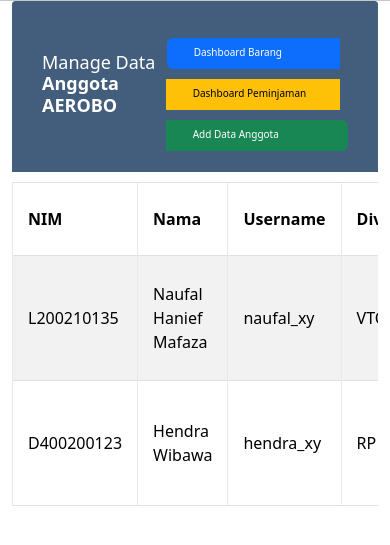
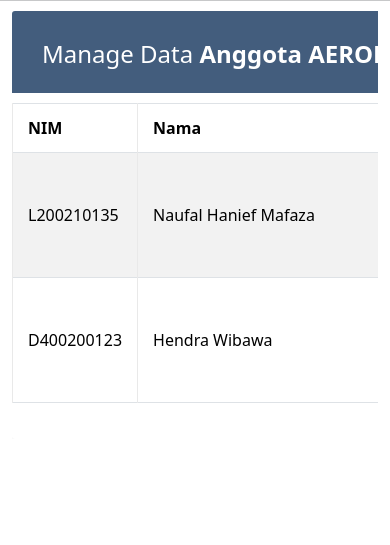
Before and after one commit to Abstrakx/aerobo_web, a Django app: page /dashboard/ in a window 390 px wide. Shown: the part 88-633 px from the top of the page. Run offline with Django 4.2, Linux system fonts and the light colour scheme; a user stored in the database is signed in; data comes from the database, SQL or seed files in the repository; both versions use the stored data as it was after the commit; some libraries are stand-ins or nearby versions.

Commit message:
Update : Major update on interface

```diff
--- a/aerobo_website/aerobo_website/settings.py
+++ b/aerobo_website/aerobo_website/settings.py
@@ -26,8 +26,7 @@ SECRET_KEY = 'django-insecure-hxz8$a40s0!-+-pyu_c3ku8$tpt#4c7w-h-@_9v*sm2%43qked
 # SECURITY WARNING: don't run with debug turned on in production!
 DEBUG = True
 
-ALLOWED_HOSTS = []
-
+ALLOWED_HOSTS = ['localhost', '0.0.0.0', '127.0.0.1', '192.168.222.200']
 
 # Application definition
 
--- a/aerobo_website/doorlock_iot/templates/dashboard.html
+++ b/aerobo_website/doorlock_iot/templates/dashboard.html
@@ -56,10 +54,9 @@
     <hr class="my-0">
 
     <!-- Section C: Dashboard Content -->
-    <div class="container-fluid" style="margin-top: -30px;">
+    <div class="container-fluid" style="margin-top: -20px;">
         <div class="table-responsive">
             <div class="table-wrapper">
-                <!-- Section C.1: Table Title and Action Buttons -->
                 <div class="table-title">
                     <div class="d-flex justify-content-between align-items-center">
                         <h2>Manage Data <b>Anggota AEROBO</b></h2>
@@ -76,10 +73,9 @@
                         </div>
                     </div>
                 </div>
-
-                <!-- Section C.2: Table for Data Anggota -->
                 <table class="table table-striped table-hover table-bordered">
                     <thead>
+                        <tr>
                             <tr>
                                 <th>NIM</th>
                                 <th>Nama</th>
@@ -298,9 +296,9 @@
     });
 });
 
-    // javascript function untuk mengedit data mahasiswa
+// javascript function for edit data mahasiswa
 $('#editAnggotaModal').on('show.bs.modal', function (event) {
-        var button = $(event.relatedTarget); // Button that triggered the modal
+    var button = $(event.relatedTarget);
 
     // Extract data attributes
     var id = button.data('id');
--- a/aerobo_website/doorlock_iot/templates/dashboard_admin_peminjaman.html
+++ b/aerobo_website/doorlock_iot/templates/dashboard_admin_peminjaman.html
@@ -53,14 +53,14 @@
     <hr class="my-0">
 
     <!-- Section C: Main Content -->
-    <div class="container-fluid" style="margin-top: -30px;">
+    <div class="container-fluid" style="margin-top: -20px;">
         <div class="table-responsive">
             <div class="table-wrapper">
                 <!-- Table Title -->
                 <div class="table-title">
                     <div class="d-flex justify-content-between align-items-center">
                         <h2>Manage Data <b>Peminjaman Barang</b></h2>
-                        <div class="col-sm-6">
+                        <div class="btn-group mt-3 mt-md-0">
                             <a href="{% url 'dashboard' %}" class="btn btn-danger" style="margin-right: 8px;">
                                 <i class="material-icons">&#xe7ef;</i> <span>Dashboard Anggota</span>
                             </a>
--- a/aerobo_website/doorlock_iot/templates/dashboard_barang.html
+++ b/aerobo_website/doorlock_iot/templates/dashboard_barang.html
@@ -59,7 +59,7 @@
     <hr class="my-0">
 
     <!-- Section C: Main Content -->
-    <div class="container-fluid" style="margin-top: -30px;">
+    <div class="container-fluid" style="margin-top: -20px;">
         <div class="table-responsive">
             <div class="table-wrapper">
                 <!-- Table Title -->
--- a/aerobo_website/doorlock_iot/urls.py
+++ b/aerobo_website/doorlock_iot/urls.py
@@ -1,7 +1,7 @@
 from django.urls import path, include
 from django.contrib.auth.views import LogoutView
 from rest_framework.routers import DefaultRouter
-from .views import aerobo_member_viewset, barang_viewset,  peminjaman_viewset ,CustomLoginView, dashboard_anggota_list, member_login, member_logout, dashboard_member, edit_member, delete_member, dashboard_barang_list, delete_barang, edit_barang, dashboard_barang_member, peminjaman_list, update_status, peminjaman_barang_submit, delete_peminjaman
+from .views import aerobo_member_viewset, barang_viewset,  peminjaman_viewset ,CustomLoginView, dashboard_anggota_list, member_login, member_logout, dashboard_member, edit_member, delete_member, dashboard_barang_list, delete_barang, edit_barang, dashboard_barang_member, peminjaman_list, update_status, peminjaman_barang_submit, delete_peminjaman, update_status_member
 
 router = DefaultRouter()
 router.register(r'aerobo_member', aerobo_member_viewset)
@@ -26,4 +26,5 @@ urlpatterns = [
     path('peminjaman/<int:pk>/status/<str:new_status>/', update_status, name='update_status'),
     path('peminjaman/submit/', peminjaman_barang_submit, name='peminjaman_barang_submit'),
     path('delete-peminjaman/', delete_peminjaman, name='delete_peminjaman'),
+    path('peminjaman-member/<int:pk>/status/<str:new_status>/', update_status_member, name='update_status_member'),
 ]
--- a/aerobo_website/doorlock_iot/views.py
+++ b/aerobo_website/doorlock_iot/views.py
@@ -432,3 +432,18 @@ def peminjaman_barang_submit(request):
     else:
         form = PeminjamanForm()
     return render(request, 'dashboard_member.html', {'form': form})
+
+@mahasiswa_login_required
+def update_status_member(request, pk, new_status):
+    peminjaman = get_object_or_404(Peminjaman, pk=pk)
+
+    if new_status == 'Diterima' and peminjaman.barang.jumlah >= peminjaman.jumlah_pinjam:
+        peminjaman.status = Peminjaman.Status.DITERIMA
+    elif new_status == 'Dikembalikan':
+        peminjaman.status = Peminjaman.Status.DIKEMBALIKAN
+        peminjaman.tanggal_kembali = timezone.now()
+    else:
+        return render(request, 'error.html', {'message': 'Aksi tidak valid atau stok barang habis.'})
+
+    peminjaman.save()
+    return redirect('dashboard_member')
--- a/aerobo_website/static/css/dashboard.css
+++ b/aerobo_website/static/css/dashboard.css
@@ -1,4 +1,6 @@
-/* Global Styles */
+/* ================================
+   General Body Styles
+=================================== */
 body {
     color: #566787;
     background: #f5f5f5;
@@ -6,9 +8,13 @@ body {
     font-size: 13px;
 }
 
-/* Navbar Styles */
+/* ================================
+   Navbar Custom Styles
+=================================== */
 .navbar-custom {
     background-color: #d37000;
+    padding-top: 1px;
+    padding-bottom: 1px;
     font-family: 'Montserrat', sans-serif;
 }
 
@@ -16,27 +22,25 @@ body {
     padding-top: 10px;
 }
 
-/* Table Styles */
+/* ================================
+   Table Styles
+=================================== */
 .table-responsive {
     margin: 30px 0;
 }
 
 .table-wrapper {
     background: #fff;
-    padding: 20px 0;
+    padding: 20px 0px;
     border-radius: 3px;
-    width: 100%;
-	overflow-x: auto;
-    box-shadow: 0 1px 1px rgba(0, 0, 0, .05);
+    min-width: 1900px;
+    box-shadow: 0 1px 1px rgba(0,0,0,.05);
 }
 
-.table-wrapper-member {
-    background: #fff;
-    padding: 20px 0;
-    border-radius: 3px;
+.table-wrapper-fix {
+    padding: 0px 25px;
 }
 
-/* Table Title */
 .table-title {
     padding-bottom: 15px;
     background: #435d7d;
@@ -46,47 +50,40 @@ body {
     margin: -20px 0px 10px;
     border-radius: 3px 3px 0 0;
 }
+
 .table-title h2 {
     margin: 5px 0 0;
     font-size: 24px;
 }
+
 .table-title .btn-group {
     float: right;
 }
+
 .table-title .btn {
-    display: inline-block;
-    width: auto;
-    padding: 5px 10px;
-    font-size: 12px;
+    color: #fff;
+    float: right;
+    font-size: 13px;
+    border: none;
+    min-width: 50px;
+    border-radius: 2px;
+    margin-left: 10px;
 }
+
 .table-title .btn i {
     float: left;
     font-size: 21px;
     margin-right: 5px;
 }
+
 .table-title .btn span {
     float: left;
     margin-top: 2px;
 }
 
-/* Table Mobile */
-@media (max-width: 768px) {
-    .table-title h2 {
-        font-size: 18px;
-        margin-bottom: 10px;
-    }
-    .table-title .btn {
-        font-size: 10px;
-        margin: 5px 0;
-        padding: 4px;
-    }
-    .table-title .btn-group {
-        flex-wrap: wrap;
-        justify-content: center;
-    }
-}
-
-/* Table Rows */
+/* ================================
+   Table Rows and Cells Styling
+=================================== */
 table.table tr th, table.table tr td {
     border-color: #e9e9e9;
     padding: 12px 15px;
@@ -101,7 +98,6 @@ table.table tr th:last-child {
     width: 100px;
 }
 
-/* Table Striping and Hover Effect */
 table.table-striped tbody tr:nth-of-type(odd) {
     background-color: #fcfcfc;
 }
@@ -110,14 +106,15 @@ table.table-striped.table-hover tbody tr:hover {
     background: #f5f5f5;
 }
 
-/* Table Header Icons */
+/* ================================
+   Table Icon and Links Styling
+=================================== */
 table.table th i {
     font-size: 13px;
     margin: 0 5px;
     cursor: pointer;
 }
 
-/* Table Cell Actions */
 table.table td:last-child i {
     opacity: 0.9;
     font-size: 22px;
@@ -127,6 +124,7 @@ table.table td:last-child i {
 table.table td a {
     font-weight: bold;
     color: #566787;
+    display: inline-block;
     text-decoration: none;
 }
 
@@ -152,7 +150,9 @@ table.table .avatar {
     margin-right: 10px;
 }
 
-/* Pagination Styles */
+/* ================================
+   Pagination Styles
+=================================== */
 .pagination {
     float: right;
     margin: 0 0 5px;
@@ -166,7 +166,7 @@ table.table .avatar {
     color: #999;
     margin: 0 2px;
     line-height: 30px;
-    border-radius: 2px;
+    border-radius: 2px !important;
     text-align: center;
     padding: 0 6px;
 }
@@ -192,14 +192,18 @@ table.table .avatar {
     padding-top: 6px;
 }
 
-/* Hint Text */
+/* ================================
+   Hint Text Styles
+=================================== */
 .hint-text {
     float: left;
     margin-top: 10px;
     font-size: 13px;
 }
 
-/* Modal Styles */
+/* ================================
+   Modal Styles
+=================================== */
 .modal .modal-dialog {
     max-width: 400px;
 }
@@ -240,13 +244,3 @@ table.table .avatar {
 .modal form label {
     font-weight: normal;
 }
-
-/* Login Box Styles */
-.loginBox {
-    width: 100%;
-    min-height: 300px;
-    background: #fff;
-    border-radius: 10px;
-    padding: 40px;
-    box-shadow: 0px 0px 10px rgba(0, 0, 0, 0.5);
-}
```
Also changed, not shown: other parts of aerobo_website/doorlock_iot/templates/dashboard.html (+29 -30 lines), aerobo_website/doorlock_iot/templates/dashboard_barang_admin.html (+6 -6 lines), aerobo_website/doorlock_iot/templates/dashboard_member.html (+3 -7 lines), aerobo_website/db.sqlite3, aerobo_website/media/profile_picture/WhatsApp_Image_2024-07-29_at_14.57.24.jpeg (deleted), aerobo_website/media/qr_code_aerobo/D400200122-Naufal-TD.png (deleted), aerobo_website/media/qr_code_aerobo/D400200123-Hendra-RP.png (added), aerobo_website/media/qr_code_aerobo/L200210132-Hendra-RP.png (deleted), aerobo_website/media/qr_code_aerobo/L200210135-Naufal-VTOL.png (added), aerobo_website/media/qr_code_aerobo/L200210136-Maulana-VTOL.png (deleted), aerobo_website/media/screenshot_barang/Cuplikan_layar_2024-11-27_145029.jpg (deleted), aerobo_website/media/screenshot_barang/jetson.jpeg (deleted). Lines whose indentation alone changed are shown as unchanged.
